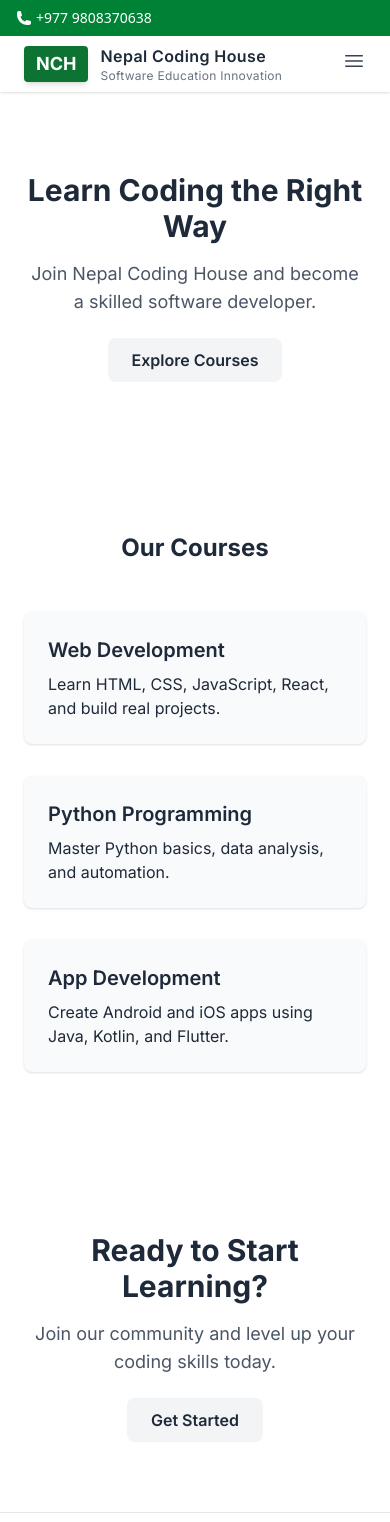
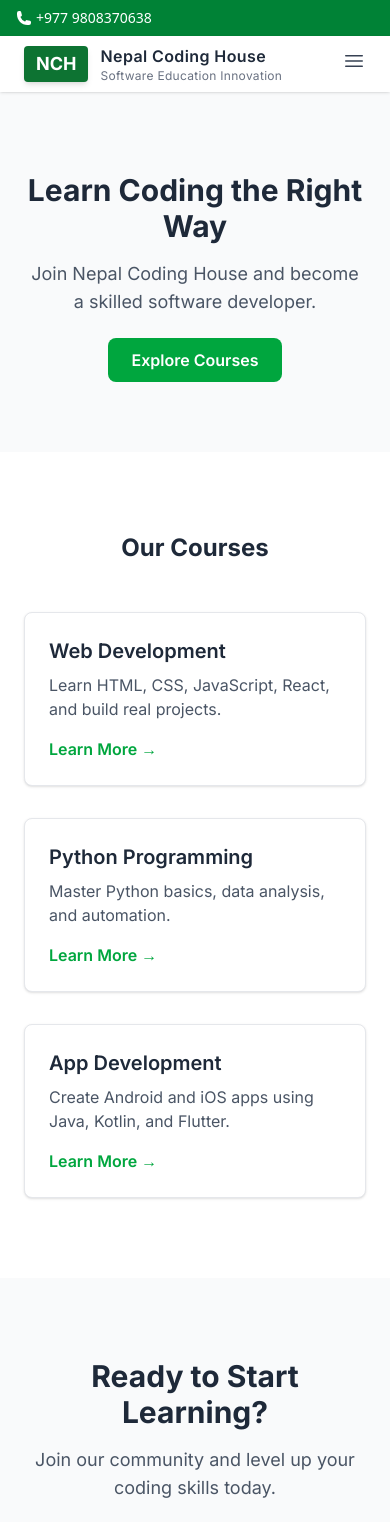
Before and after one commit to Nepal-Coding-House-Limited-Private/E-learning, a React (Vite) app: page / in a window 390 px wide. Shown: the top 1522 px of the page. Built offline with nearby package versions, Linux system fonts and the light colour scheme.

Commit message:
uploaded

```diff
--- a/package.json
+++ b/package.json
@@ -10,7 +10,9 @@
     "preview": "vite preview"
   },
   "dependencies": {
+    "@fortawesome/fontawesome-svg-core": "^7.0.1",
     "@fortawesome/free-brands-svg-icons": "^7.0.1",
+    "@fortawesome/free-regular-svg-icons": "^7.0.1",
     "@fortawesome/free-solid-svg-icons": "^7.0.1",
     "@fortawesome/react-fontawesome": "^3.0.2",
     "@heroicons/react": "^2.2.0",
@@ -18,6 +20,8 @@
     "lucide-react": "^0.544.0",
     "react": "^19.1.1",
     "react-dom": "^19.1.1",
+    "react-head": "^3.4.2",
+    "react-helmet": "^6.1.0",
     "react-router-dom": "^7.8.2",
     "tailwindcss": "^4.1.12"
   },
--- a/src/pages/Home.jsx
+++ b/src/pages/Home.jsx
@@ -1,63 +1,115 @@
 // src/pages/Home.jsx
 import React from "react";
+import { Helmet } from "react-helmet";
+
+const courses = [
+  {
+    name: "Web Development",
+    description: "Learn HTML, CSS, JavaScript, React, and build real projects.",
+    url: "https://yourdomain.com/courses/web-development",
+  },
+  {
+    name: "Python Programming",
+    description: "Master Python basics, data analysis, and automation.",
+    url: "https://yourdomain.com/courses/python-programming",
+  },
+  {
+    name: "App Development",
+    description: "Create Android and iOS apps using Java, Kotlin, and Flutter.",
+    url: "https://yourdomain.com/courses/app-development",
+  },
+];
+
+const structuredData = {
+  "@context": "https://schema.org",
+  "@type": "EducationalOrganization",
+  "name": "Nepal Coding House",
+  "url": "https://yourdomain.com",
+  "logo": "https://yourdomain.com/logo.png",
+  "sameAs": [
+    "https://facebook.com/yourpage",
+    "https://twitter.com/yourhandle"
+  ],
+  "hasCourse": courses.map(course => ({
+    "@type": "Course",
+    "name": course.name,
+    "description": course.description,
+    "url": course.url
+  }))
+};
 
 function Home() {
   return (
     <div className="font-inter bg-white text-gray-800">
+
+      {/* ✅ SEO */}
+      <Helmet>
+        <title>Nepal Coding House | Learn Coding the Right Way</title>
+        <meta name="description" content="Join Nepal Coding House to learn web development, Python, and app development. Become a skilled software developer in Nepal." />
+        <meta name="keywords" content="Nepal Coding House, Coding Courses, Web Development, Python, App Development, Learn Coding Nepal" />
+
+        {/* Open Graph */}
+        <meta property="og:title" content="Nepal Coding House | Learn Coding the Right Way" />
+        <meta property="og:description" content="Explore coding courses in Nepal. Learn React, Python, and App Development the right way." />
+        <meta property="og:type" content="website" />
+        <meta property="og:url" content="https://yourdomain.com/" />
+        <meta property="og:image" content="https://yourdomain.com/og-image.jpg" />
+
+        {/* Twitter Card */}
+        <meta name="twitter:card" content="summary_large_image" />
+        <meta name="twitter:title" content="Nepal Coding House | Learn Coding the Right Way" />
+        <meta name="twitter:description" content="Explore coding courses in Nepal. Learn React, Python, and App Development the right way." />
+        <meta name="twitter:image" content="https://yourdomain.com/og-image.jpg" />
+
+        <link rel="canonical" href="https://yourdomain.com/" />
+
+        {/* Structured Data */}
+        <script type="application/ld+json">{JSON.stringify(structuredData)}</script>
+      </Helmet>
+
       {/* Hero Section */}
-      <section className="py-20">
-        <div className="max-w-7xl mx-auto px-6 text-center">
-          <h1 className="text-3xl md:text-5xl font-bold mb-4">
-            Learn Coding the Right Way
-          </h1>
+      <section className="py-20 text-center bg-gray-50">
+        <div className="max-w-7xl mx-auto px-6">
+          <h1 className="text-3xl md:text-5xl font-bold mb-4">Learn Coding the Right Way</h1>
           <p className="text-lg md:text-2xl mb-8 text-gray-600">
             Join Nepal Coding House and become a skilled software developer.
           </p>
-          <a
-            href="/courses"
-            className="bg-gray-100 text-gray-800 px-6 py-3 rounded-lg font-semibold hover:bg-gray-200 transition"
-          >
+          <a href="/courses" className="bg-green-600 text-white px-6 py-3 rounded-lg font-semibold hover:bg-red-700 transition">
             Explore Courses
           </a>
         </div>
       </section>
 
-      {/* Features / Courses */}
-      <section className="py-20 bg-white">
+      {/* Courses Section */}
+      <section className="py-20">
         <div className="max-w-7xl mx-auto px-6">
-          <h2 className="text-2xl md:text-3xl font-bold text-center mb-12">
-            Our Courses
-          </h2>
+          <h2 className="text-2xl md:text-3xl font-bold text-center mb-12">Our Courses</h2>
           <div className="grid grid-cols-1 md:grid-cols-3 gap-8">
-            <div className="bg-gray-50 p-6 rounded-lg shadow hover:shadow-lg transition">
-              <h3 className="text-xl font-semibold mb-2">Web Development</h3>
-              <p>Learn HTML, CSS, JavaScript, React, and build real projects.</p>
-            </div>
-            <div className="bg-gray-50 p-6 rounded-lg shadow hover:shadow-lg transition">
-              <h3 className="text-xl font-semibold mb-2">Python Programming</h3>
-              <p>Master Python basics, data analysis, and automation.</p>
-            </div>
-            <div className="bg-gray-50 p-6 rounded-lg shadow hover:shadow-lg transition">
-              <h3 className="text-xl font-semibold mb-2">App Development</h3>
-              <p>Create Android and iOS apps using Java, Kotlin, and Flutter.</p>
-            </div>
+            {courses.map(course => (
+              <div key={course.name} className="bg-white border border-gray-200 p-6 rounded-lg shadow hover:shadow-lg transition">
+                <h3 className="text-xl font-semibold mb-2">{course.name}</h3>
+                <p className="text-gray-600 mb-4">{course.description}</p>
+                <a
+                  href={course.url}
+                  className="text-green-600 font-semibold hover:underline"
+                  aria-label={`Go to ${course.name} course page`}
+                >
+                  Learn More →
+                </a>
+              </div>
+            ))}
           </div>
         </div>
       </section>
 
       {/* CTA Section */}
-      <section className="py-20">
-        <div className="max-w-7xl mx-auto px-6 text-center">
-          <h2 className="text-3xl md:text-4xl font-bold mb-4">
-            Ready to Start Learning?
-          </h2>
+      <section className="py-20 bg-gray-50 text-center">
+        <div className="max-w-7xl mx-auto px-6">
+          <h2 className="text-3xl md:text-4xl font-bold mb-4">Ready to Start Learning?</h2>
           <p className="text-lg md:text-xl mb-8 text-gray-600">
             Join our community and level up your coding skills today.
           </p>
-          <a
-            href="/courses"
-            className="bg-gray-100 text-gray-800 px-6 py-3 rounded-lg font-semibold hover:bg-gray-200 transition"
-          >
+          <a href="/courses" className="bg-red-600 text-white px-6 py-3 rounded-lg font-semibold hover:bg-red-700 transition">
             Get Started
           </a>
         </div>
```
Also changed, not shown: 1 other file (tests, documents, lock files or other folders).
